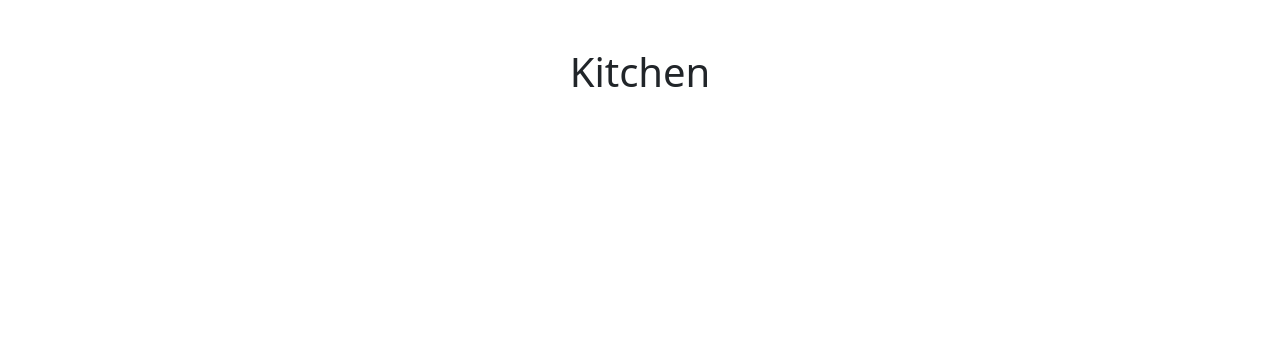
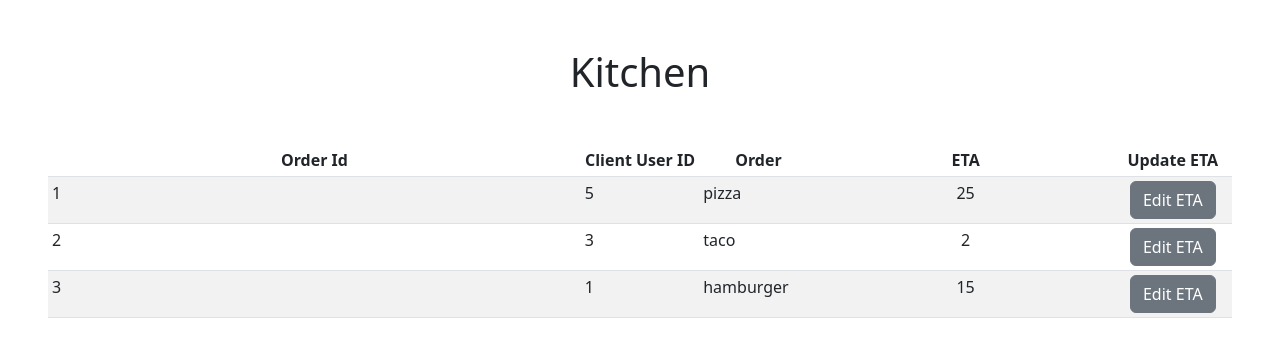
Before and after one commit to scalableinternetservices/IansAngels, a Next.js app in the folder iansangels_frontend/: page /kitchen in a window 1280 px wide. Shown: the top 356 px of the page. Built offline with nearby package versions, Linux system fonts and the light colour scheme.

Commit message:
kw - initial kitchen page commit

```diff
--- a/iansangels_frontend/pages/kitchen.js
+++ b/iansangels_frontend/pages/kitchen.js
@@ -1,19 +1,136 @@
-import Head from 'next/head';
-import Image from 'next/image';
-import styles from '../styles/Home.module.css';
-import Link from 'next/link';
-import Button from 'react-bootstrap/Button';
-import Container from 'react-bootstrap/Container';
-import Row from 'react-bootstrap/Row';
-import Col from 'react-bootstrap/Col';
+import { useState } from "react";
 
+import Head from "next/head";
+import Image from "next/image";
+import styles from "../styles/Home.module.css";
+import Link from "next/link";
+import Button from "react-bootstrap/Button";
+import Form from "react-bootstrap/Form";
+import Modal from "react-bootstrap/Modal";
+import Container from "react-bootstrap/Container";
+import Row from "react-bootstrap/Row";
+import Col from "react-bootstrap/Col";
 
-export default function Home() {
+const getOrders = () => {
+  var orders_json = [
+    {
+      orderId: 3,
+      iduser: 1,
+      order: "hamburger",
+      eta: 15,
+    },
+    {
+      orderId: 1,
+      iduser: 5,
+      order: "pizza",
+      eta: 25,
+    },
+    {
+      orderId: 2,
+      iduser: 3,
+      order: "taco",
+      eta: 2,
+    },
+  ];
+
+  orders_json.sort((a, b) => a.orderId - b.orderId);
+  return orders_json;
+};
+
+export default function Kitchen() {
+  const [show, setShow] = useState(false);
+  const [editETAId, setEditETAId] = useState(0);
+  const [editETAValue, setEditETAValue] = useState(0);
+  const [ordersJson, setOrdersJson] = useState(getOrders());
+
+  const handleClose = () => setShow(false);
+  const handleShow = () => setShow(true);
+  const handleETAChange = (event) => {
+    setEditETAValue(event.target.value);
+  };
+  const handleSubmit = () => {
+    setShow(false);
+    ordersJson[editETAId].eta = editETAValue;
+  };
+
+  const editETA = (i) => {
+    console.log("edit eta " + i);
+    setEditETAId(i);
+    setEditETAValue(ordersJson[i].eta);
+    handleShow();
+  };
+
   return (
-    <div>
-      <div className="m-5">
-        <h1 className="text-center">Kitchen</h1>
+    <>
+      <div>
+        <div className="m-5">
+          <h1 className="text-center">Kitchen</h1>
+        </div>
+        <div className="m-5">
+          <table className="table table-sm table-responsive table-hover table-striped">
+            <thead>
+              <tr>
+                <th className="text-center">Order Id</th>
+                <th className="text-center">Client User ID</th>
+                <th className="text-center">Order</th>
+                <th className="text-center">ETA</th>
+                <th className="text-center">Update ETA</th>
+              </tr>
+            </thead>
+            <tbody>
+              {ordersJson.map((order, i) => {
+                return (
+                  <tr>
+                    <td scope="row">{i + 1}</td>
+                    <td width="10%">{order["iduser"]}</td>
+                    <td width="10%">{order["order"]}</td>
+                    <td className="text-center" width="25%">
+                      {order["eta"]}
+                    </td>
+                    <td className="text-center" width="10%">
+                      <Button
+                        variant="secondary"
+                        onClick={(e) => {
+                          editETA(i);
+                        }}
+                      >
+                        Edit ETA
+                      </Button>
+                    </td>
+                  </tr>
+                );
+              })}
+            </tbody>
+          </table>
+        </div>
       </div>
-    </div>
-  )
+
+      <Modal show={show} onHide={handleClose} animation={false}>
+        <Modal.Header closeButton>
+          <Modal.Title>Edit Order {editETAId + 1} ETA</Modal.Title>
+        </Modal.Header>
+        <Modal.Body>
+          <Form>
+            <Form.Group className="mb-3" controlId="formBasicEmail">
+              <Form.Label>Update ETA</Form.Label>
+              <Form.Control
+                type="number"
+                value={editETAValue}
+                onChange={handleETAChange}
+              />
+              <Form.Text className="text-muted">Enter in minutes</Form.Text>
+            </Form.Group>
+          </Form>
+        </Modal.Body>
+        <Modal.Footer>
+          <Button variant="secondary" onClick={handleClose}>
+            Close
+          </Button>
+          <Button variant="primary" onClick={handleSubmit}>
+            Save Changes
+          </Button>
+        </Modal.Footer>
+      </Modal>
+    </>
+  );
 }
```
